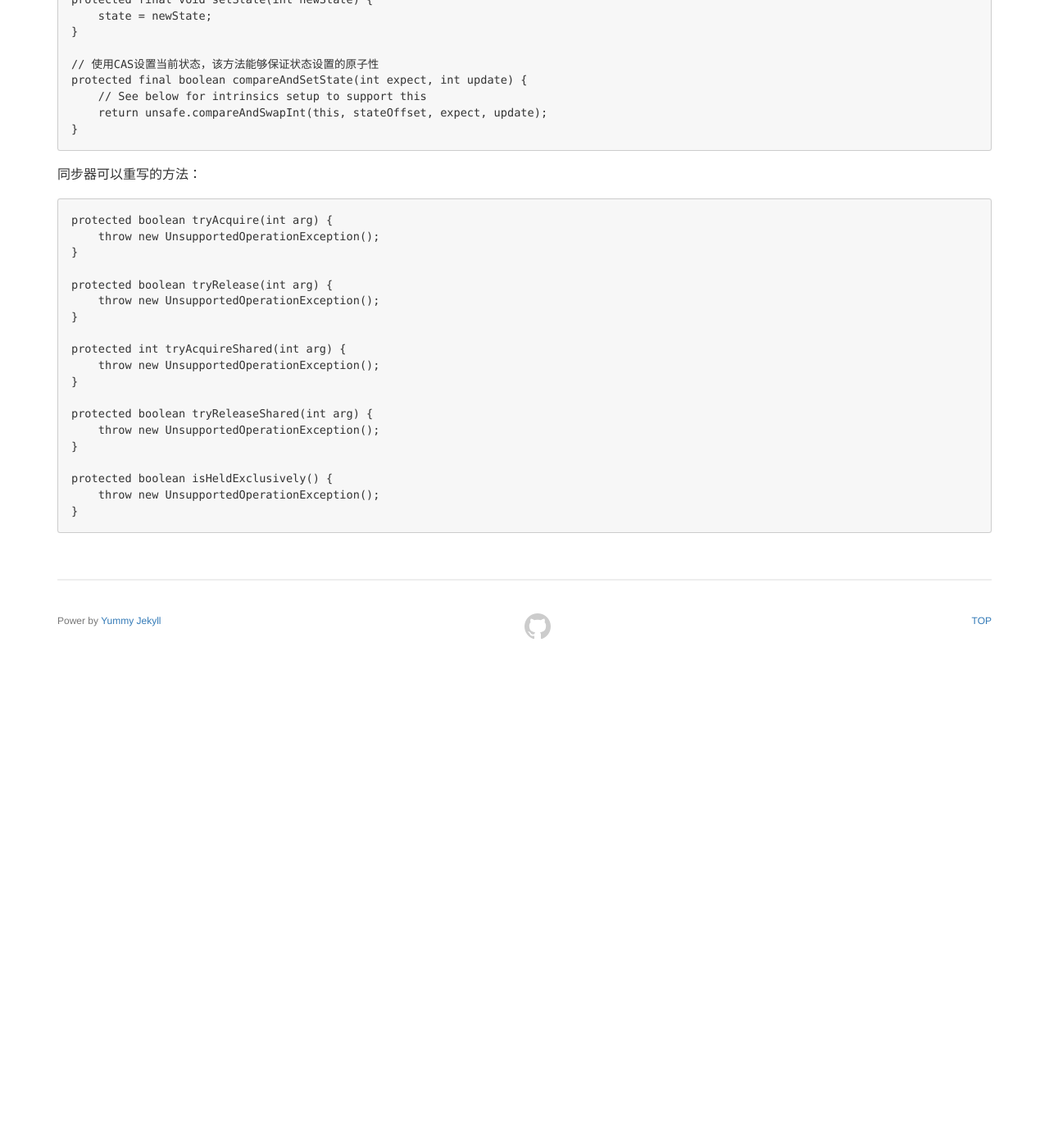
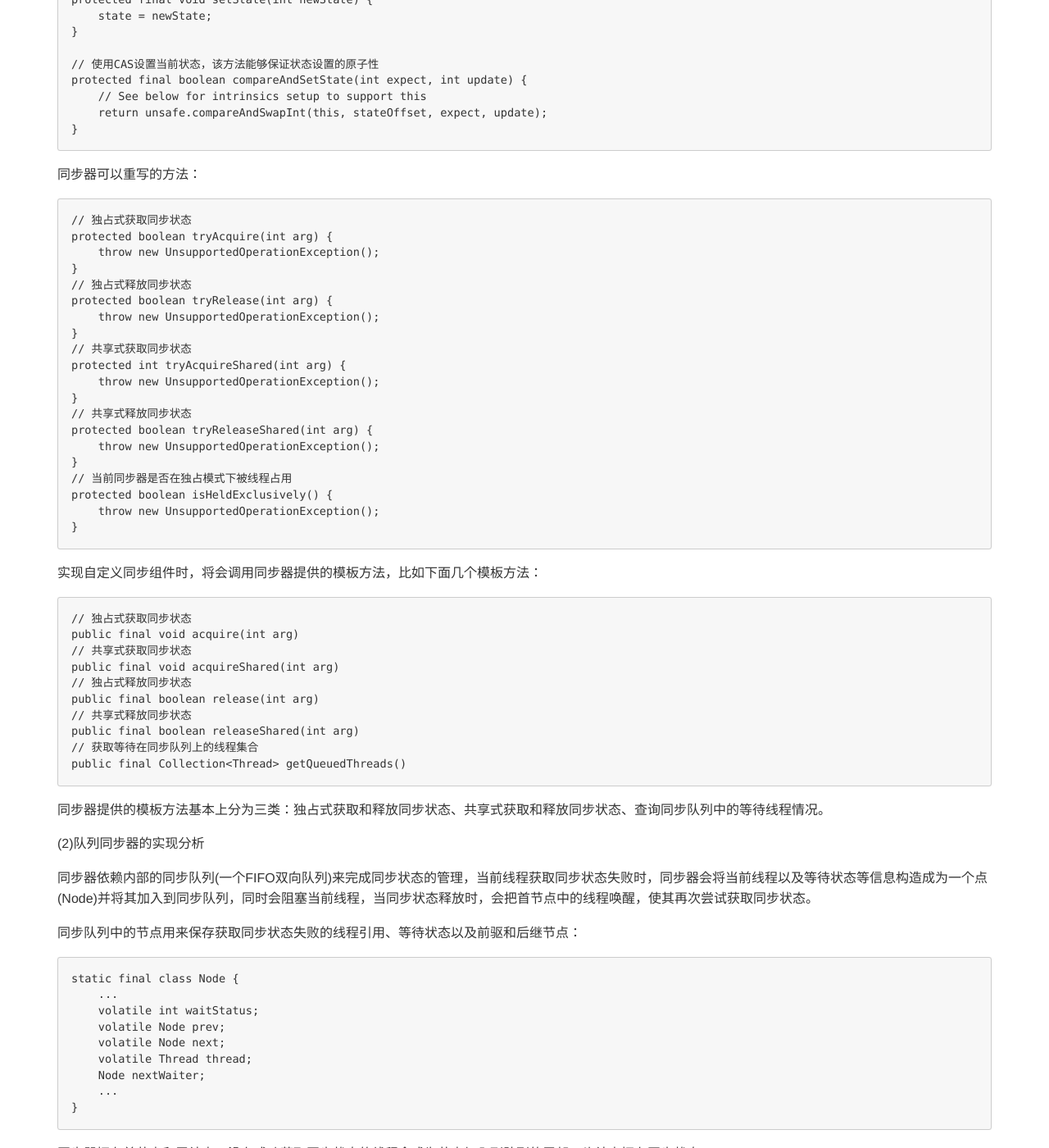
Before and after one commit to yaofengdoit/yaofengdoit.github.io, a Jekyll site: the page built from _posts/2020/04-06/2020-04-23-ReadBook-JUC-3.md, in a window 1280 px wide and 1400 px high, scrolled down 2270 px. Shown: the whole window at 82% size. Built offline with Jekyll 4.4.1, drawn with Linux system fonts in a browser that asks for light colours; a script that is not in the unit is left out; before the commit the page ends 3058 px from its top, so only the background shows below that; some of the changed text lies outside the part shown.

Commit message:
读书笔记-juc3

````diff
--- a/_posts/2020/04-06/2020-04-23-ReadBook-JUC-3.md
+++ b/_posts/2020/04-06/2020-04-23-ReadBook-JUC-3.md
@@ -23,6 +23,7 @@ no-post-nav: true
 为了保证内存可见性，Java编译器在生成指令序列的适当位置会插入内存屏障指令来禁止特定类型的处理器重排序。JMM把内存屏障指令分为四类：LoadLoad、
 StoreStore、LoadStore、StoreLoad。  StroeLoad是一个全能型的屏障，同时具有其他3个屏障的效果。
 
+
 2、volatile的内存语义
 
 volatile写的内存语义：<br/>
@@ -33,6 +34,7 @@ volatile写的内存语义：<br/>
 LoadLoad屏障，在每个volatile读操作的后面插入一个LoadStore屏障。
 
 volatile仅仅保证对单个volatile变量的读/写具有原子性，而锁的互斥特性可以确保对整个临界区代码的执行具有原子性。
+
 
 3、锁的内存语义
 
@@ -76,6 +78,7 @@ public interface Lock {
 同步器的主要使用方式是继承，子类通过继承同步器并实现它的抽象方法来管理同步状态。子类推荐被定义为自定义同步组件的静态内部类，同步器自身仅仅是定义了
 若干同步状态获取和释放的方法来供自定义同步组件使用。同步器即支持独占式地获取同步状态，也支持共享式地获取同步状态。
 
+
 (1)同步器的设计是基于模板方法模式的，也就是说，使用者需要继承同步器并重写指定的方法，随后将同步器组合在自定义同步组件的实现中，并调用同步器实现的模板
 方法，而这些模板方法将会调用使用者重写的方法。
 
@@ -103,23 +106,69 @@ protected final boolean compareAndSetState(int expect, int update) {
 
 同步器可以重写的方法：
 ```
+// 独占式获取同步状态
 protected boolean tryAcquire(int arg) {
     throw new UnsupportedOperationException();
 }
-
+// 独占式释放同步状态
 protected boolean tryRelease(int arg) {
     throw new UnsupportedOperationException();
 }
-
+// 共享式获取同步状态
 protected int tryAcquireShared(int arg) {
     throw new UnsupportedOperationException();
 }
-
+// 共享式释放同步状态
 protected boolean tryReleaseShared(int arg) {
     throw new UnsupportedOperationException();
 }
-
+// 当前同步器是否在独占模式下被线程占用
 protected boolean isHeldExclusively() {
     throw new UnsupportedOperationException();
 }
 ```
+
+实现自定义同步组件时，将会调用同步器提供的模板方法，比如下面几个模板方法：
+```
+// 独占式获取同步状态
+public final void acquire(int arg)
+// 共享式获取同步状态
+public final void acquireShared(int arg)
+// 独占式释放同步状态
+public final boolean release(int arg)
+// 共享式释放同步状态
+public final boolean releaseShared(int arg)
+// 获取等待在同步队列上的线程集合
+public final Collection<Thread> getQueuedThreads()
+```
+
+同步器提供的模板方法基本上分为三类：独占式获取和释放同步状态、共享式获取和释放同步状态、查询同步队列中的等待线程情况。
+
+
+(2)队列同步器的实现分析
+
+同步器依赖内部的同步队列(一个FIFO双向队列)来完成同步状态的管理，当前线程获取同步状态失败时，同步器会将当前线程以及等待状态等信息构造成为一个点
+(Node)并将其加入到同步队列，同时会阻塞当前线程，当同步状态释放时，会把首节点中的线程唤醒，使其再次尝试获取同步状态。
+
+同步队列中的节点用来保存获取同步状态失败的线程引用、等待状态以及前驱和后继节点：
+```
+static final class Node {
+    ...
+    volatile int waitStatus;
+    volatile Node prev;
+    volatile Node next;
+    volatile Thread thread;
+    Node nextWaiter;
+    ...
+}
+```
+
+同步器拥有首节点和尾结点，没有成功获取同步状态的线程会成为节点加入到队列的尾部。头结点拥有同步状态。
+
+独占式同步状态获取和释放过程总结：在获取同步状态时，同步器维护一个同步队列，获取状态失败的线程都会被加入到队列中并在队列中进行自旋；移出队
+列(停止自旋)的条件是前驱节点为头结点且成功获取了同步状态。在释放同步状态时，同步器调用release(int arg)释放同步状态，然后唤醒头结点的
+后继节点。
+
+共享式同步状态获取和独占式同步状态获取的最主要区别在于同一时刻能否有多个线程同时获取到同步状态。共享式获取的自旋过程中，成功获取到同步状态并
+退出自旋的条件就是tryAcquireShared(int arg)方法返回值大于等于0。释放调用releaseShared(int arg)，释放同步状态后，将会唤醒后续处于
+等待状态的节点。释放同步状态的操作会同时来自多个线程。
````
